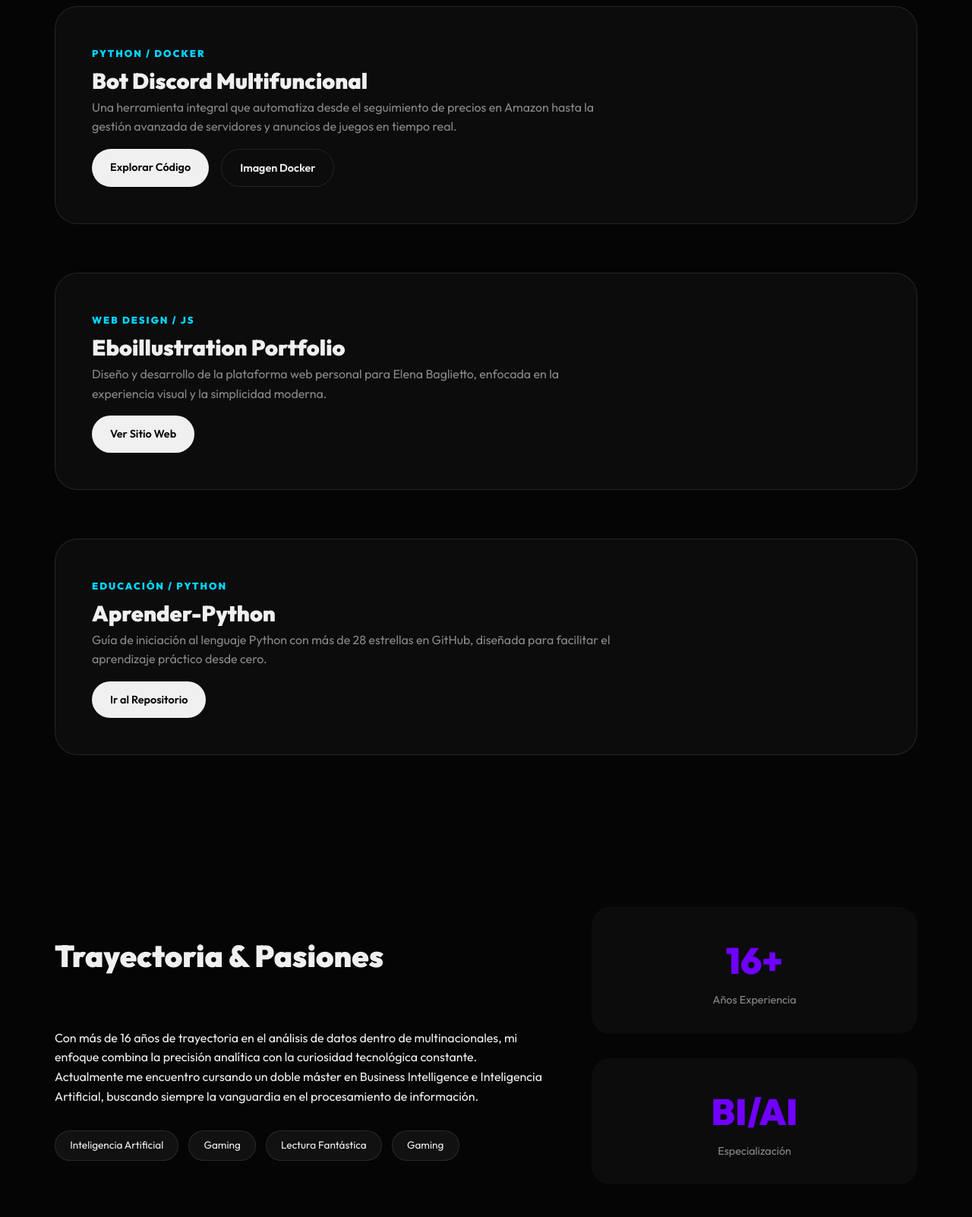
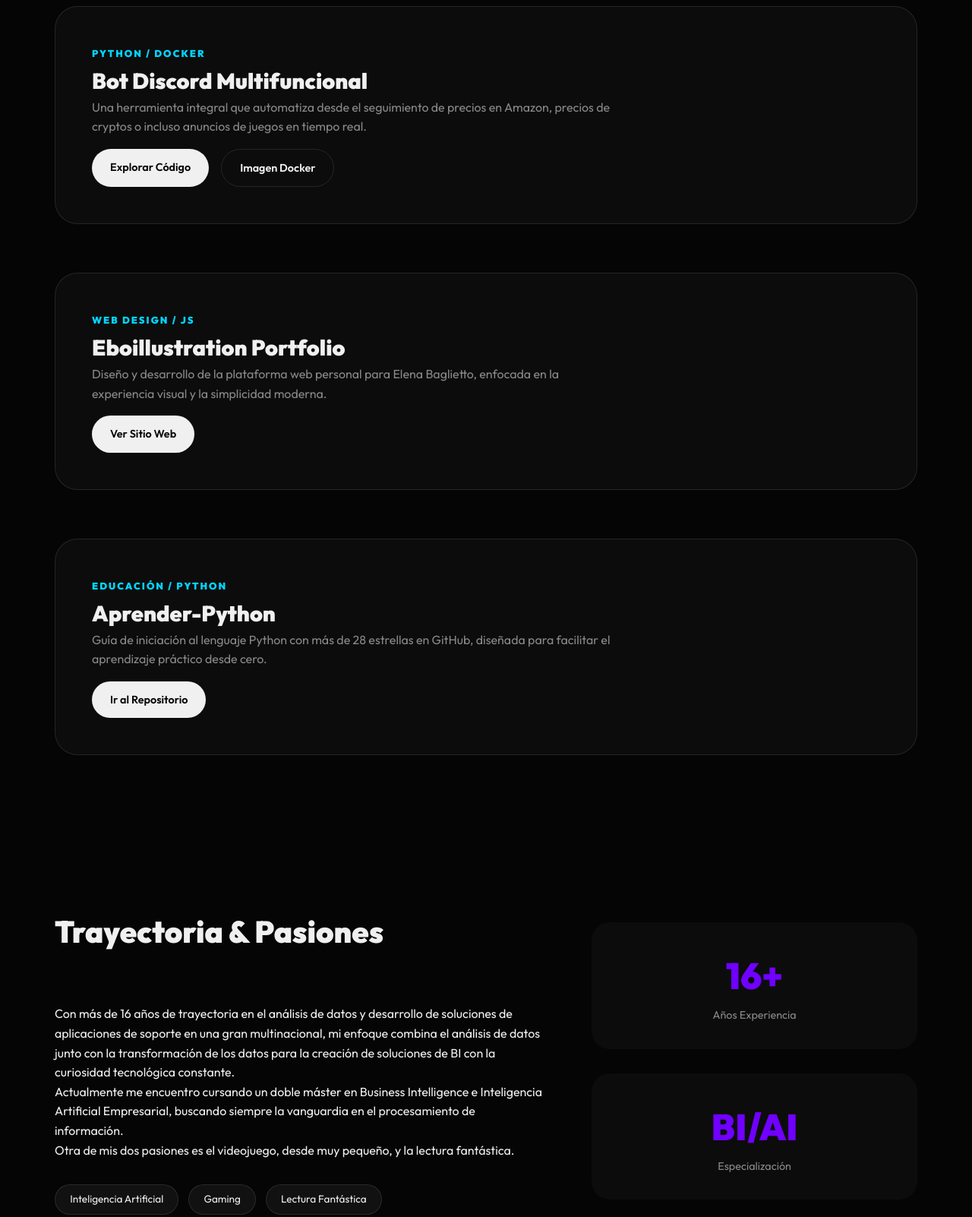
Before and after one commit to davibern/davibern-web, a plain HTML site: page index.html in a window 1280 px wide. Shown: the part 1020-2622 px from the top of the page at 76% size. Drawn offline with Linux system fonts and the light colour scheme.

Commit message:
Mejoras del texto

```diff
--- a/index.html
+++ b/index.html
@@ -5,7 +5,7 @@
     <meta charset="UTF-8">
     <meta name="viewport" content="width=device-width, initial-scale=1.0">
     <meta name="description"
-        content="Portfolio de David Bernabé - Analista de Datos, Desarrollador de Bots y Entusiasta de la IA.">
+        content="Portfolio de David Bernabé - Analista de Datos, Desarrollador y Entusiasta de la IA.">
     <title>David Bernabé | Digital Portfolio</title>
     <link rel="preconnect" href="https://fonts.googleapis.com">
     <link rel="preconnect" href="https://fonts.gstatic.com" crossorigin>
@@ -18,7 +18,7 @@
 
     <nav class="glass-nav">
         <div class="nav-content">
-            <span class="logo">DB</span>
+            <span class="logo">davibern</span>
             <div class="nav-links">
                 <a href="#proyectos">Proyectos</a>
                 <a href="#sobre-mi">Sobre Mí</a>
@@ -51,8 +51,8 @@
                     <div class="project-info">
                         <span class="project-tag">Python / Docker</span>
                         <h3>Bot Discord Multifuncional</h3>
-                        <p>Una herramienta integral que automatiza desde el seguimiento de precios en Amazon hasta la
-                            gestión avanzada de servidores y anuncios de juegos en tiempo real.</p>
+                        <p>Una herramienta integral que automatiza desde el seguimiento de precios en Amazon, precios de
+                            cryptos o incluso anuncios de juegos en tiempo real.</p>
                         <div class="project-links">
                             <a href="https://github.com/davibern/Bot-Discord" target="_blank"
                                 class="btn-primary">Explorar Código</a>
@@ -95,15 +95,17 @@
             <div class="about-grid">
                 <div class="about-text reveal">
                     <h2 class="section-title left">Trayectoria & Pasiones</h2>
-                    <p>Con más de 16 años de trayectoria en el análisis de datos dentro de multinacionales, mi enfoque
-                        combina la precisión analítica con la curiosidad tecnológica constante.</p>
+                    <p>Con más de 16 años de trayectoria en el análisis de datos y desarrollo de soluciones de
+                        aplicaciones de soporte en una gran multinacional, mi enfoque
+                        combina el análisis de datos junto con la transformación de los datos para la creación de
+                        soluciones de BI con la curiosidad tecnológica constante.</p>
                     <p>Actualmente me encuentro cursando un doble máster en Business Intelligence e Inteligencia
-                        Artificial, buscando siempre la vanguardia en el procesamiento de información.</p>
+                        Artificial Empresarial, buscando siempre la vanguardia en el procesamiento de información.</p>
+                    <p>Otra de mis dos pasiones es el videojuego, desde muy pequeño, y la lectura fantástica.</p>
                     <div class="interest-pills">
                         <span>Inteligencia Artificial</span>
                         <span>Gaming</span>
                         <span>Lectura Fantástica</span>
-                        <span>Gaming</span>
                     </div>
                 </div>
                 <div class="about-stats reveal">
@@ -131,7 +133,7 @@
     </main>
 
     <footer class="footer">
-        <p>&copy; 2025 David Bernabé. Crafted with ❤️ and AI.</p>
+        <p>David Bernabé. Creado con ❤️ y IA.</p>
     </footer>
 
     <script src="js/script.js"></script>
```
